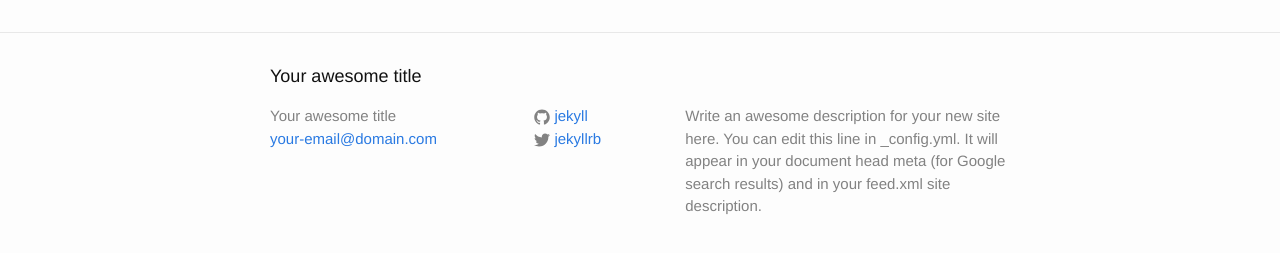
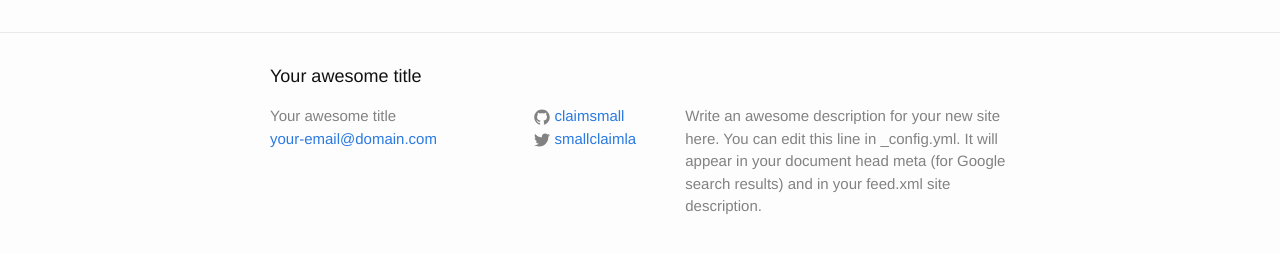
Before and after one commit to claimsmall/smallclaim-ca, a Jekyll site: the page built from index.html, in a window 1280 px wide. Shown: the part 264-517 px from the top of the page. Built offline with Jekyll 4.4.1, drawn with Linux system fonts in a browser that asks for light colours.

Commit message:
adjusted yaml file

```diff
--- a/_config.yml
+++ b/_config.yml
@@ -6,9 +6,21 @@ description: > # this means to ignore newlines until "baseurl:"
   line in _config.yml. It will appear in your document head meta (for
   Google search results) and in your feed.xml site description.
 baseurl: "" # the subpath of your site, e.g. /blog/
-url: "http://yourdomain.com" # the base hostname & protocol for your site
-twitter_username: jekyllrb
-github_username:  jekyll
+url: "http://example.com" # the base hostname & protocol for your site
+
+twitter_username: smallclaimla
+github_username:  claimsmall
+google_username: smallclaimla
+
+permalink: /:categories/:title
+
+links:
+    - title:
+        url:
+    - title:
+        url:
+    - title:
+        url:
 
 # Build settings
 markdown: kramdown
```
